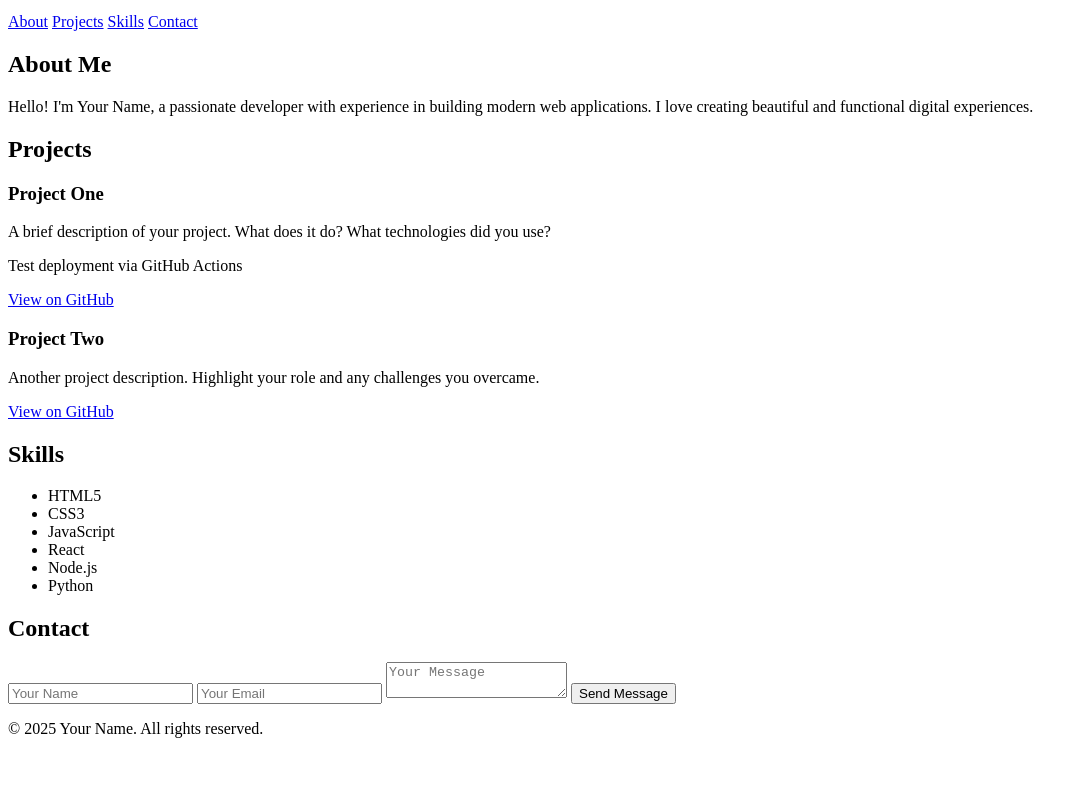
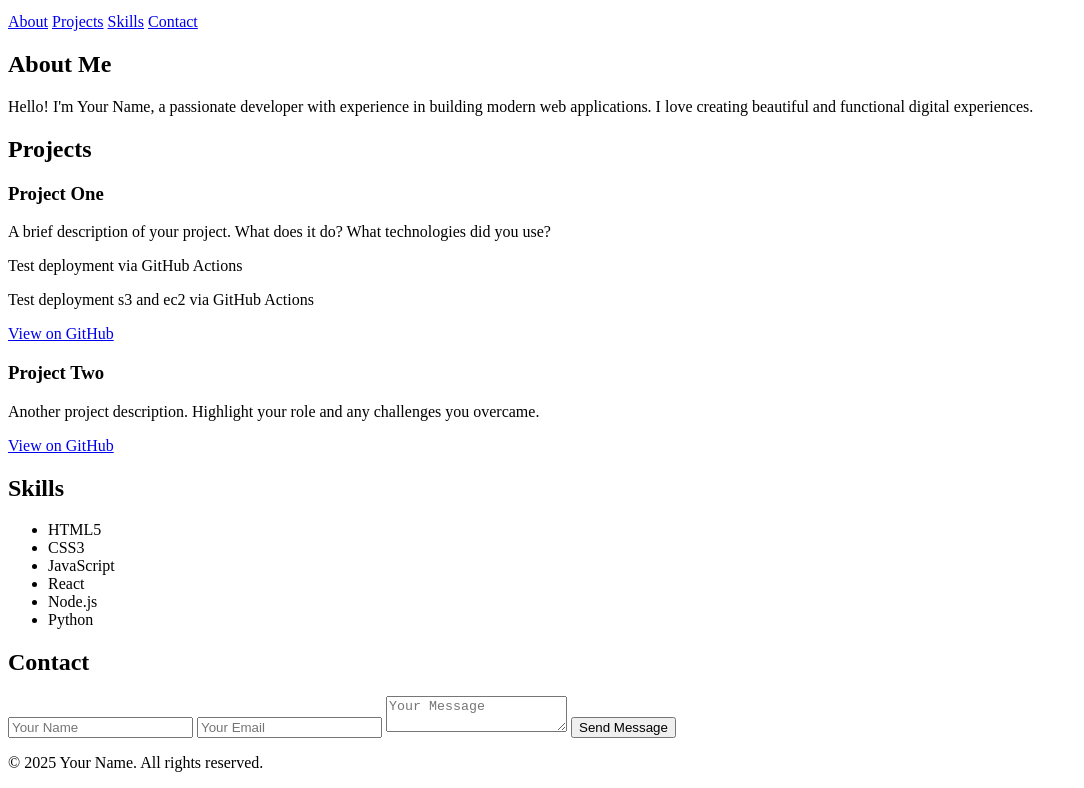
Before and after one commit to YourNoob-web/my-portfolio-site, a plain HTML site: page index.html in a window 1280 px wide. Shown: the part 101-889 px from the top of the page, without its empty margins (0-1084 px from the left). Before the commit the page ends 855 px from the top, so only its background shows below. Drawn offline with Linux system fonts and the light colour scheme.

Commit message:
test ec2 and s3

```diff
--- a/index.html
+++ b/index.html
@@ -30,6 +30,7 @@
         <h3>Project One</h3>
         <p>A brief description of your project. What does it do? What technologies did you use?</p>
         <p>Test deployment via GitHub Actions</p>
+        <p>Test deployment s3 and ec2 via GitHub Actions</p>
         <a href="#">View on GitHub</a>
       </div>
       <div class="project">
```
